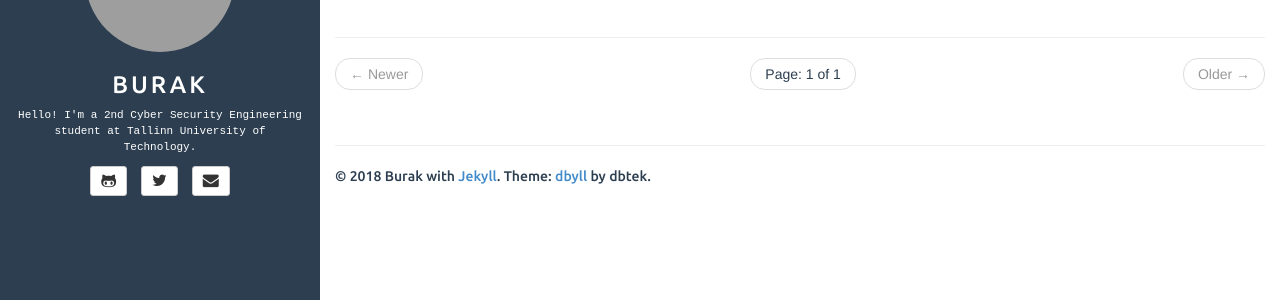
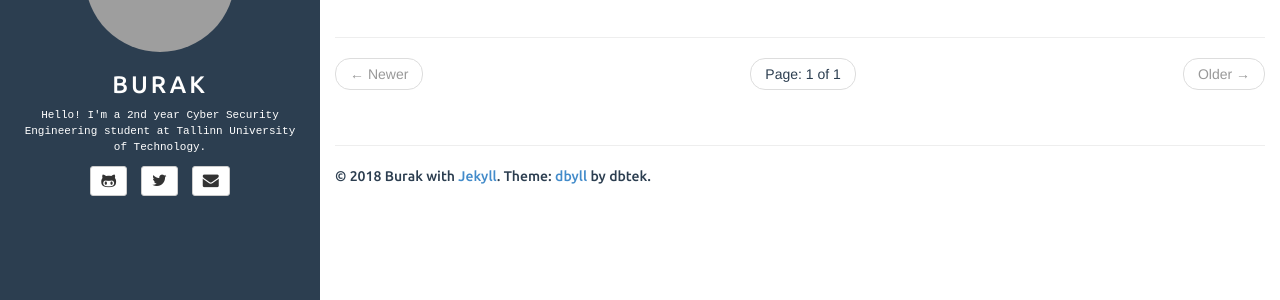
Before and after one commit to mavzerburak0/mavzerburak0.github.io, a Jekyll site: the page built from index.html, in a window 1280 px wide. Shown: the part 226-526 px from the top of the page. Built offline with Jekyll 4.4.1, drawn with Linux system fonts in a browser that asks for light colours; the list of posts is cut into pages by our own code; grey boxes are pictures that could not be loaded.

Commit message:
Typo fix

```diff
--- a/_config.yml
+++ b/_config.yml
@@ -21,7 +21,7 @@ author:
   github: mavzerburak0
   twitter: burakmavzer_
   linkedin: kadir-burak-mavzer
-  bio: Hello! I'm a 2nd Cyber Security Engineering student at Tallinn University of Technology.
+  bio: Hello! I'm a 2nd year Cyber Security Engineering student at Tallinn University of Technology.
   email_md5: f738f728300835bb12c636a85fc1d2c7
 
 rss_path: feed.xml
```
